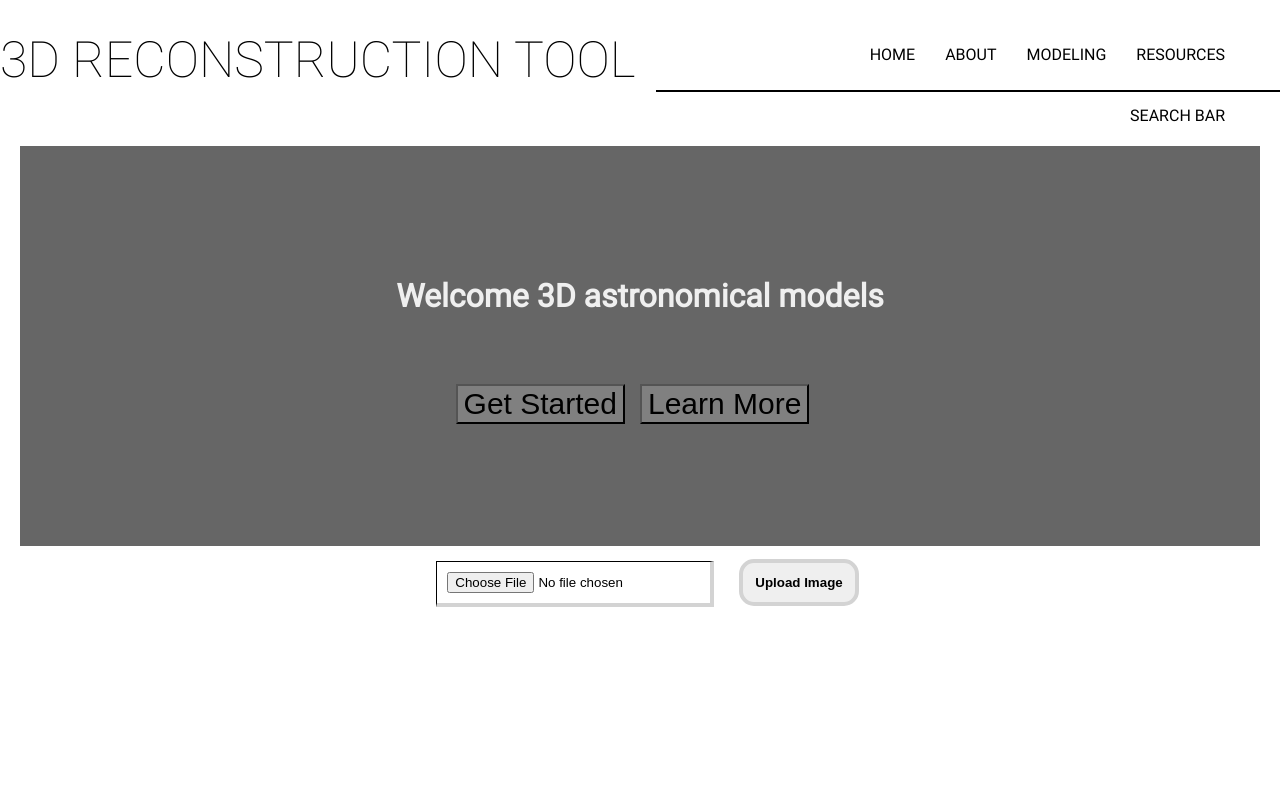
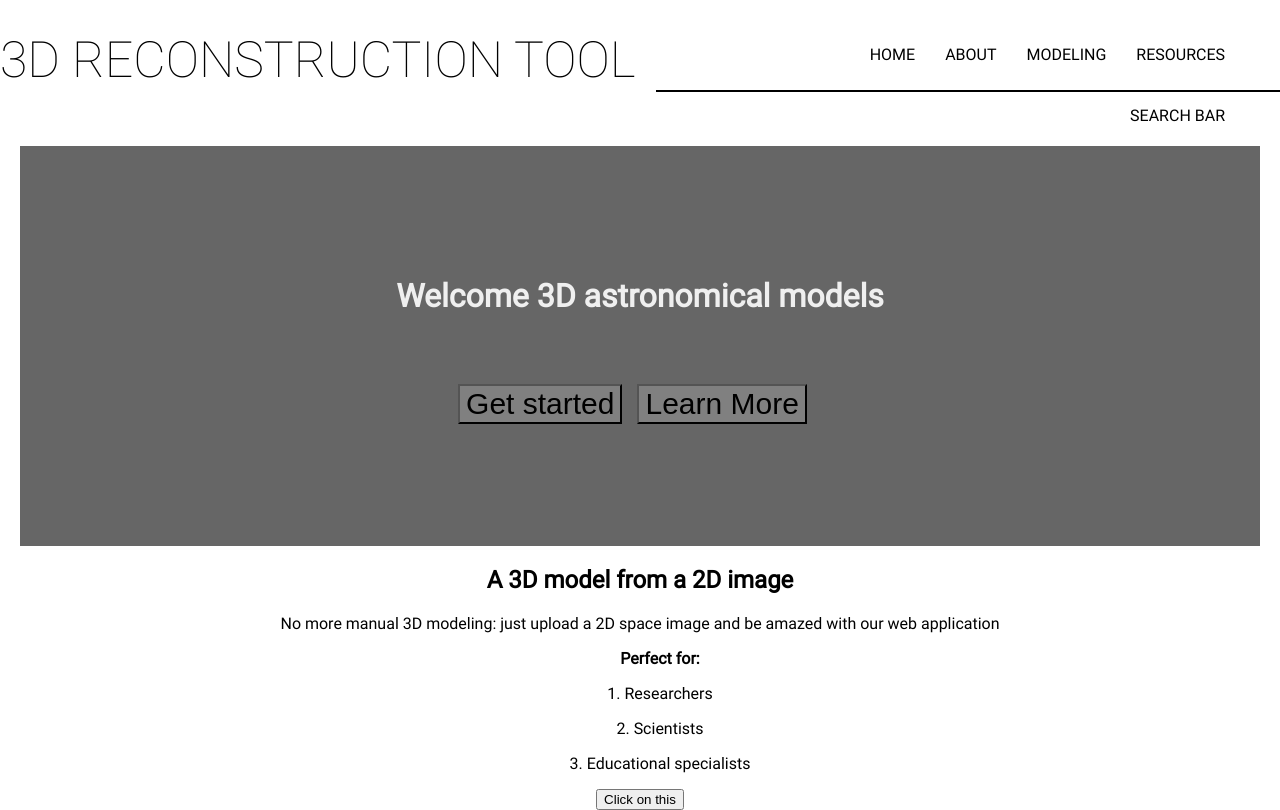
Before and after one commit to tuyenphk/3D-RECONSTRUCTION-TOOL, a React (Create React App) app in the folder client/: page /modeling in a window 1280 px wide. Built offline with nearby package versions, Linux system fonts and the light colour scheme.

Commit message:
fixed error on Home page

```diff
--- a/client/package.json
+++ b/client/package.json
@@ -9,6 +9,7 @@
     "react": "^16.13.1",
     "react-bootstrap": "^1.3.0",
     "react-dom": "^16.13.1",
+    "react-router": "^5.2.0",
     "react-router-dom": "^5.2.0",
     "react-scripts": "3.4.1"
   },
--- a/client/src/components/Jumbotron.js
+++ b/client/src/components/Jumbotron.js
@@ -1,15 +1,14 @@
 import React from 'react';
 import { Jumbotron as Jumbo, Container, Button } from 'react-bootstrap';
 import styled from 'styled-components';
+import { NavLink } from 'react-router-dom';
 
 const Styles = styled.div`
   .jumbo {
-
     background-size: cover;
     color: #efefef;
     height: 400px;
     position: relative;
-    z-index: -2;
     margin-left: 20px;
     margin-right: 20px;
   }
@@ -50,17 +49,28 @@ const Styles = styled.div`
 }
 `;
 
-export const Jumbotron = () => (
+
+export class Jumbotron extends React.Component{
+
+  render(){
+    return(
   <Styles>
     <Jumbo fluid className="jumbo">
       <div className="overlay"></div>
       <Container className="center">
         <h1>Welcome 3D astronomical models</h1>
         <p>
-        <button class="btn btn-success btn-lg btn-getStarted" href="Modeling.js" role="button">Get Started</button>
-        <button class="btn btn-success btn-lg btn-getStarted" href="About.js" role="button">Learn More</button>
+          <NavLink to="/modeling">
+          <button class="btn btn-success btn-lg btn-getStarted">Get started</button>
+          </NavLink>
+
+          <NavLink to="/about">
+          <button class="btn btn-success btn-lg btn-getStarted">Learn More</button>
+          </NavLink>
         </p>
       </Container>
     </Jumbo>
   </Styles>
-)
+    );
+  }
+}
--- a/client/src/components/Modeling.js
+++ b/client/src/components/Modeling.js
@@ -1,19 +1,30 @@
 import React, {Component, useState} from 'react';
+import {Redirect} from 'react-router-dom';
 
 export default class Modeling extends Component {
+  onSubmit = () => {
+        return  <Redirect  to="/about" />
+
+ }
 
   render(){
     return (
-      <div className="previewComponent">
-        <form onSubmit={(e)=>this._handleSubmit(e)}>
-          <input className="fileInput"
-            type="file"
-            onChange={(e)=>this._handleImageChange(e)} />
-          <button className="submitButton"
-            type="submit"
-            onClick={(e)=>this._handleSubmit(e)}>Upload Image</button>
-        </form>
+      <div class="row p-5 p-md-0 pt-md-5 justify-content-around">
+      <div class="col-md-5 mb-4 m-md-0 ml-md-5 modern-card card card-body shadow text-center wow fadeIn slow" data-wow-delay="0.2s">
+          <h2 class="mb-3 blue"><b>A 3D model from a 2D image</b></h2>
+          <p class="lead">
+              No more manual 3D modeling: just upload a 2D space image and be amazed with our web application
+          </p>
 
+          <ul class="lead">
+              <b>Perfect for:</b>
+              <p>1. Researchers</p>
+              <p>2. Scientists</p>
+              <p>3. Educational specialists</p>
+          </ul>
+
+          <button type="button" class="btn btn-primary go-button"  onClick={this.onSubmit}>Click on this</button>
+      </div>
       </div>
     )
   }
--- a/client/src/components/common/navbar/Navbar.jsx
+++ b/client/src/components/common/navbar/Navbar.jsx
@@ -1,5 +1,5 @@
 import React from 'react';
-import { Link } from 'react-router-dom';
+import { NavLink } from 'react-router-dom';
 
 import './Navbar.css'
 
@@ -7,10 +7,10 @@ function Navbar () {
 
   return (
     <section className="navbar">
-      <Link to="/" className="navbar-item">Home</Link>
-      <Link to="/about" className="navbar-item">About</Link>
-      <Link to="/modeling" className="navbar-item">Modeling</Link>
-      <Link to="/resources" className="navbar-item">Resources</Link>
+      <NavLink to="/" className="navbar-item" activeClassName="active">Home</NavLink>
+      <NavLink to="/about" className="navbar-item" activeClassName="active">About</NavLink>
+      <NavLink to="/modeling" className="navbar-item" activeClassName="active">Modeling</NavLink>
+      <NavLink to="/resources" className="navbar-item" activeClassName="active">Resources</NavLink>
   </section>
   )
 
```
